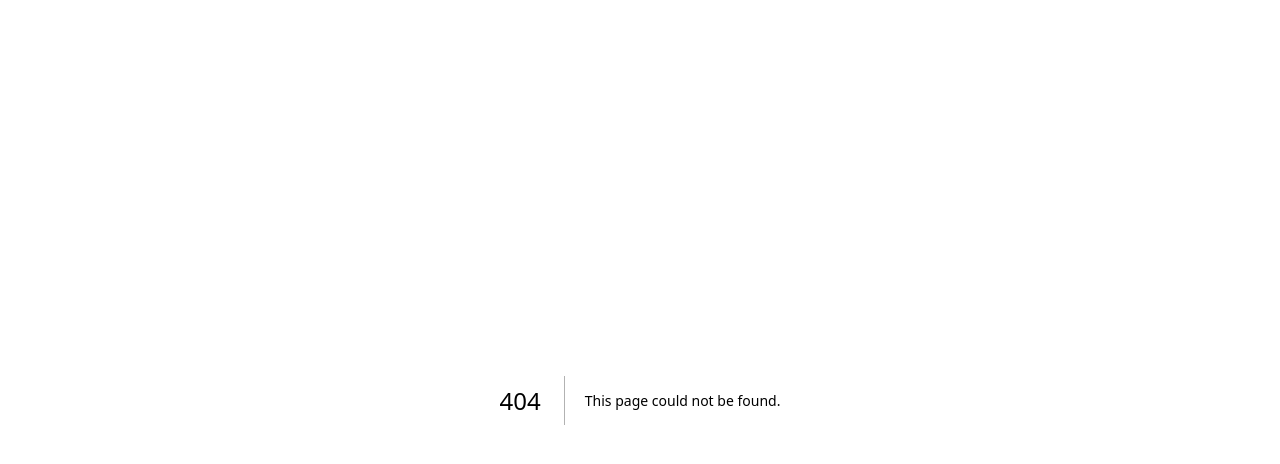
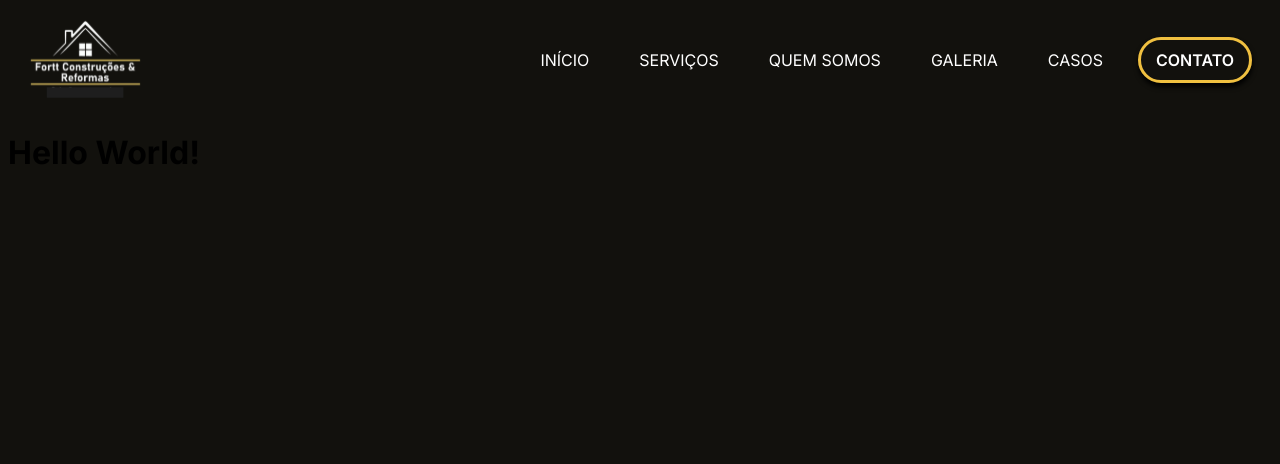
Before and after one commit to Solractys/fortt-cr, a Next.js app in the folder forttcr/: page /gallery in a window 1280 px wide. Before the commit this address had no page. Shown: the top 464 px of the page. Built offline with nearby package versions, Linux system fonts and the light colour scheme.

Commit message:
Gallery add

```diff
--- a/forttcr/src/app/components/Navbar.tsx
+++ b/forttcr/src/app/components/Navbar.tsx
@@ -26,7 +26,7 @@ import styles from './Navbar.module.css';
                     </Link>
                 </li>
                 <li>
-                    <Link href="/galeria"legacyBehavior>
+                    <Link href="/gallery"legacyBehavior>
                         GALERIA
                     </Link>
                 </li>
--- /dev/null
+++ b/forttcr/src/app/gallery/page.tsx
@@ -0,0 +1,12 @@
+import Navbar from "../components/Navbar";
+import styles from "./page.module.css";
+function Gallery  (){
+  return (
+    <>
+      <Navbar/>
+      {/* Daqui pra baixo é contigo pae! */}
+      <h1>Hello World!</h1>
+    </>
+  );
+}
+export default Gallery;
--- a/forttcr/src/app/page.tsx
+++ b/forttcr/src/app/page.tsx
@@ -2,6 +2,7 @@ import Navbar from "./components/Navbar";
 import MainContent from "./components/MainContent";
 import Cases from "./components/Cases";
 import Whoiam from "./components/Whoiam";
+import Link from "next/link";
 
 
 export default function Home() {
```
Also changed, not shown: forttcr/src/app/gallery/page.module.css (added), 1 other file (tests, documents, lock files or other folders).
